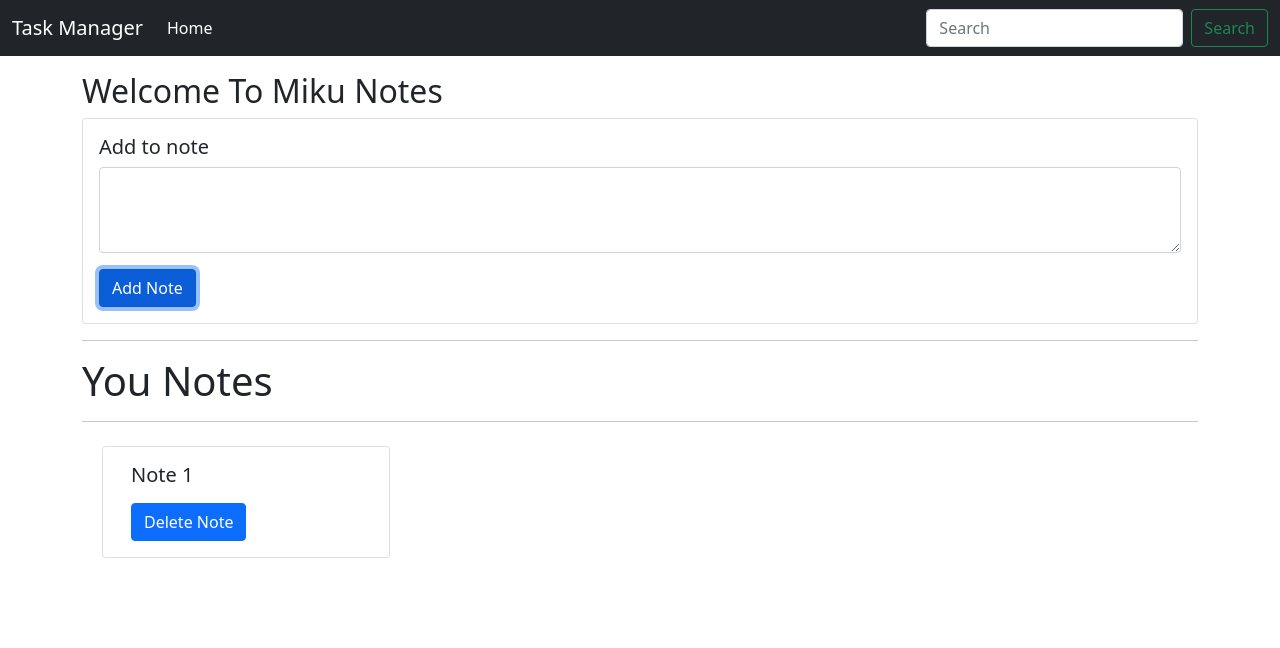
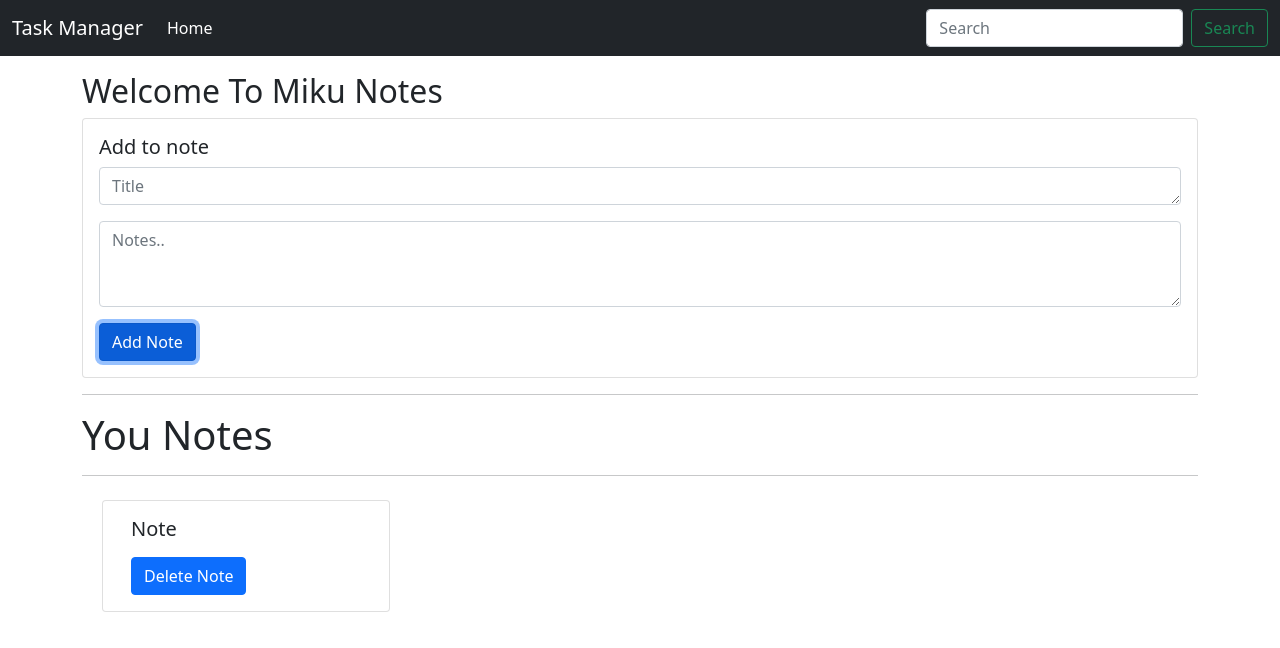
Before and after one commit to meenakshi-22sharma/JSNoteManager, a plain HTML site: page index.html in a window 1280 px wide. Both pictures are taken after a click on the link "Add Note". Drawn offline with nearby package versions, Linux system fonts and the light colour scheme.

Commit message:
Customized title

```diff
--- a/index.html
+++ b/index.html
@@ -37,7 +37,10 @@
           <div class="card-body">
             <h5 class="card-title">Add to note</h5>
             <div class="mb-3">
-              <textarea class="form-control" id="addText" rows="3"></textarea>
+              <textarea class="form-control" id="addTitle" rows="1" placeholder="Title"></textarea>
+            </div>
+            <div class="mb-3">
+              <textarea class="form-control" id="addText" rows="3" placeholder="Notes.."></textarea>
             </div>
             <a href="#" class="btn btn-primary" id="addBtn">Add Note</a>
           </div>
--- a/js/app.js
+++ b/js/app.js
@@ -2,7 +2,8 @@
 
 let addBtn = document.getElementById('addBtn');
 addBtn.addEventListener('click',(e)=>{
-    let newTextEntered = document.getElementById('addText');
+    let newTextEntered = document.getElementById('addText').value;
+    let newTextEnteredTitle = document.getElementById('addTitle').value;
     let storedNotes = localStorage.getItem("notes");
     if(storedNotes){
         noteObject=JSON.parse(storedNotes);
@@ -11,7 +12,7 @@ addBtn.addEventListener('click',(e)=>{
         noteObject=[];
 
     }
-    noteObject.push(newTextEntered.value);
+    noteObject.push({'Title':newTextEnteredTitle,'Data':newTextEntered});
     localStorage.setItem("notes",JSON.stringify(noteObject));
     newTextEntered.value="";
     reloadUserNotes();
@@ -32,10 +33,11 @@ function reloadUserNotes(){
 
     if( storedNotes && storedNotes.length>0){
     noteObject.forEach((element,index) => {
+
         html+=`<div class="noteCard card my-2 mx-2" style="width: 18rem;">
         <div class="card-body">
-          <h5 class="card-title">Note ${index+1}</h5>
-          <p class="card-text">${element}</p>
+          <h5 class="card-title">Note ${element.Title}</h5>
+          <p class="card-text">${element.Data}</p>
           <button class="btn btn-primary" id="${index}" onclick="deleteNote(this.id)" >Delete Note</button>
         </div>
       </div>`;
```
